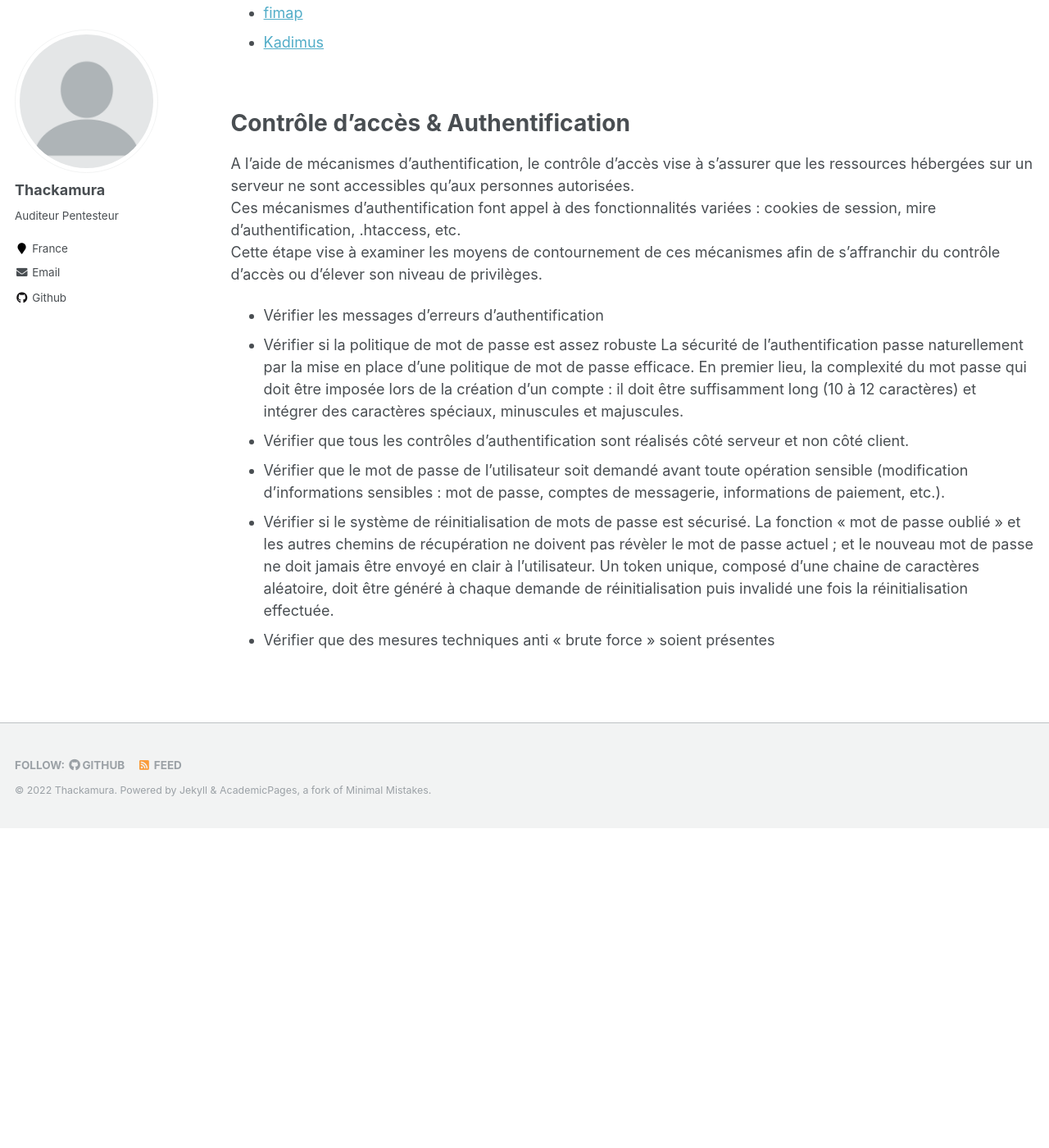
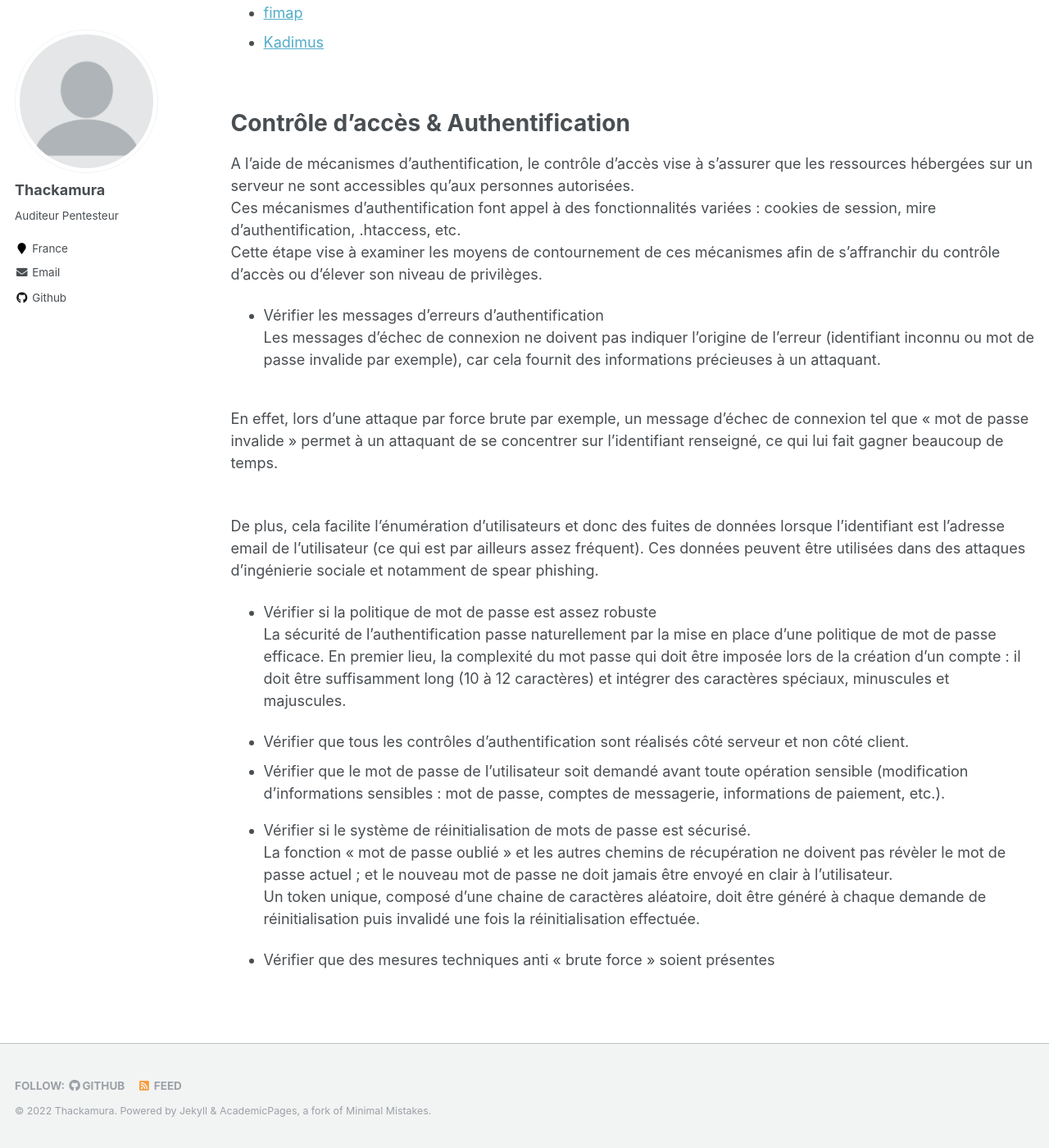
Before and after one commit to thackamura/thackamura.github.io, a Jekyll site: the page built from _pages/web-checklist.md, in a window 1280 px wide and 1400 px high, scrolled down 6898 px. Shown: the whole window at 82% size. Built offline with Jekyll 4.4.1, drawn with Linux system fonts in a browser that asks for light colours; before the commit the page ends 7908 px from its top, so only the background shows below that.

Commit message:
Update web-checklist.md

```diff
--- a/_pages/web-checklist.md
+++ b/_pages/web-checklist.md
@@ -220,12 +220,21 @@ session, mire d’authentification, .htaccess, etc.
 <br/>Cette étape vise à examiner les moyens de contournement de ces mécanismes afin de
 s’affranchir du contrôle d’accès ou d’élever son niveau de privilèges.
 
+
 * Vérifier les messages d’erreurs d’authentification
+<br/>Les messages d’échec de connexion ne doivent pas indiquer l’origine de l’erreur (identifiant inconnu ou mot de passe invalide par exemple), car cela fournit des informations précieuses à un attaquant.
+
+<br/>En effet, lors d’une attaque par force brute par exemple, un message d’échec de connexion tel que « mot de passe invalide » permet à un attaquant de se concentrer sur l’identifiant renseigné, ce qui lui fait gagner beaucoup de temps.
+
+<br/>De plus, cela facilite l’énumération d’utilisateurs et donc des fuites de données lorsque l’identifiant est l’adresse email de l’utilisateur (ce qui est par ailleurs assez fréquent). Ces données peuvent être utilisées dans des attaques d’ingénierie sociale et notamment de spear phishing.
+
 * Vérifier si la politique de mot de passe est assez robuste
-La sécurité de l’authentification passe naturellement par la mise en place d’une politique de mot de passe efficace. En premier lieu, la complexité du mot passe qui doit être imposée lors de la création d’un compte : il doit être suffisamment long (10 à 12 caractères) et intégrer des caractères spéciaux, minuscules et majuscules.
+<br/>La sécurité de l’authentification passe naturellement par la mise en place d’une politique de mot de passe efficace. En premier lieu, la complexité du mot passe qui doit être imposée lors de la création d’un compte : il doit être suffisamment long (10 à 12 caractères) et intégrer des caractères spéciaux, minuscules et majuscules.
+
 * Vérifier que tous les contrôles d’authentification sont réalisés côté serveur et non côté client.
 * Vérifier que le mot de passe de l'utilisateur soit demandé avant toute opération sensible (modification d’informations sensibles : mot de passe, comptes de messagerie, informations de paiement, etc.).
 * Vérifier si le système de réinitialisation de mots de passe est sécurisé.
-La fonction « mot de passe oublié » et les autres chemins de récupération ne doivent pas révèler le mot de passe actuel ; et le nouveau mot de passe ne doit jamais être envoyé en clair à l’utilisateur.
-Un token unique, composé d’une chaine de caractères aléatoire, doit être généré à chaque demande de réinitialisation puis invalidé une fois la réinitialisation effectuée.
+<br/>La fonction « mot de passe oublié » et les autres chemins de récupération ne doivent pas révèler le mot de passe actuel ; et le nouveau mot de passe ne doit jamais être envoyé en clair à l’utilisateur.
+<br/>Un token unique, composé d’une chaine de caractères aléatoire, doit être généré à chaque demande de réinitialisation puis invalidé une fois la réinitialisation effectuée.
+
 * Vérifier que des mesures techniques anti « brute force » soient présentes
```
